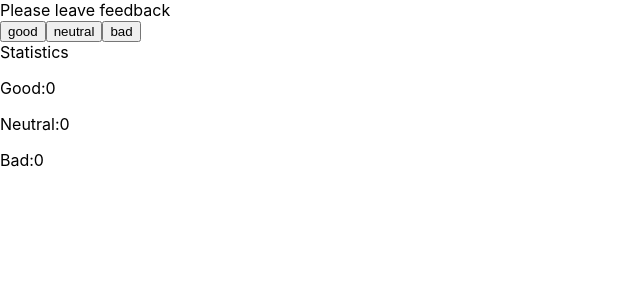
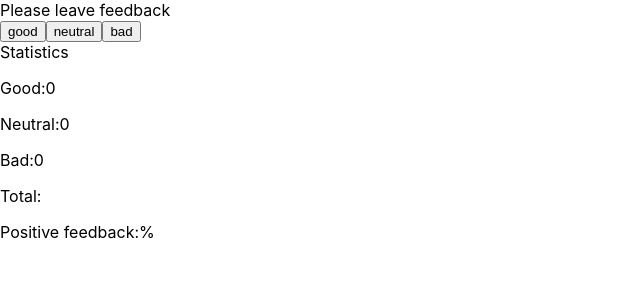
Before and after one commit to TSergiiM/goit-react-hw-02-feedback, a React (Create React App) app: page / in a window 1280 px wide. Shown: the top 300 px of the page, without its empty margins (0-640 px from the left). Built offline with nearby package versions, Linux system fonts and the light colour scheme.

Commit message:
Update Statistics.jsx

```diff
--- a/src/components/Statistics/Statistics.jsx
+++ b/src/components/Statistics/Statistics.jsx
@@ -1,9 +1,17 @@
-export const Statistics = ({ good, neutral, bad }) => {
+export const Statistics = ({
+  good,
+  neutral,
+  bad,
+  total,
+  countPositiveFeedbackPercentage,
+}) => {
   return (
     <div>
       <p>Good:{good}</p>
       <p>Neutral:{neutral}</p>
       <p>Bad:{bad}</p>
+      <p>Total:{total}</p>
+      <p>Positive feedback:{countPositiveFeedbackPercentage}%</p>
     </div>
   );
 };
```
